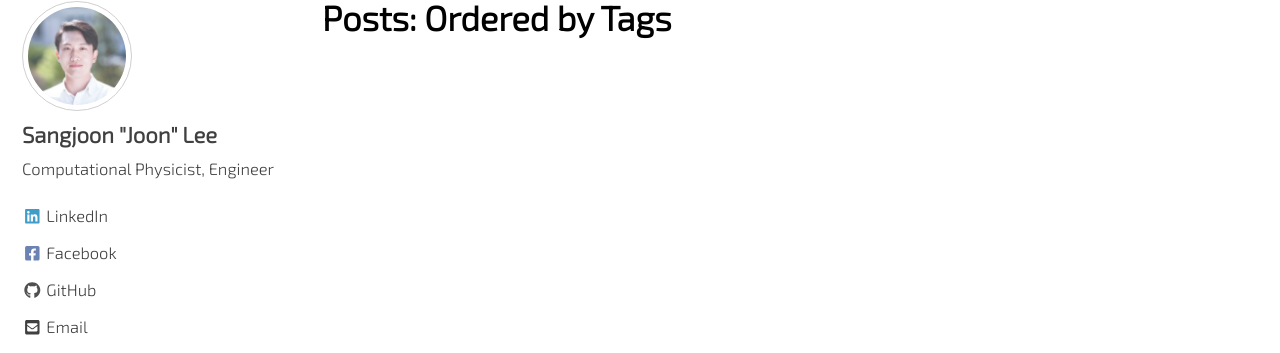
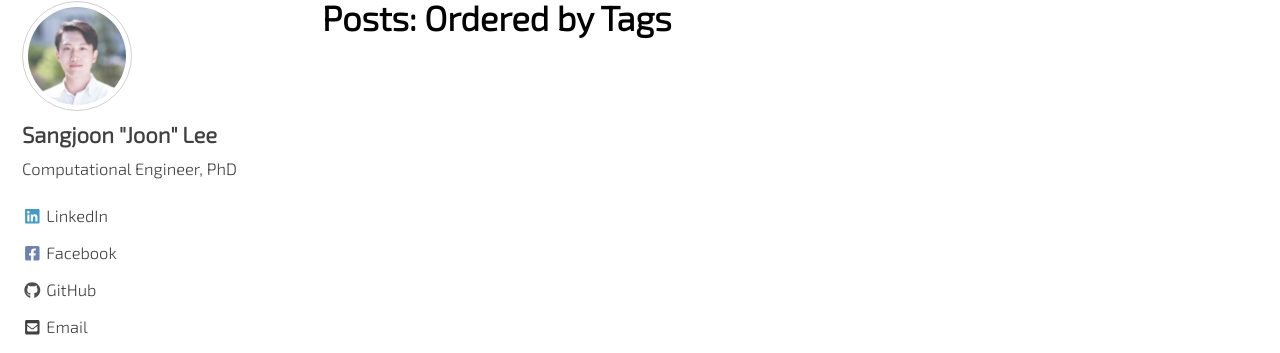
Before and after one commit to jun9303/jun9303.github.io, a Jekyll site: the page built from _pages/tags.md, in a window 1280 px wide. Shown: the part 110-463 px from the top of the page. Built offline with Jekyll 4.4.1, drawn with Linux system fonts in a browser that asks for light colours; cached includes are drawn as plain includes; nearby versions of some CDN libraries.

Commit message:
Profile Updated 072424

```diff
--- a/_config.yml
+++ b/_config.yml
@@ -108,7 +108,7 @@ analytics:
 author:
   name             : 'Sangjoon "Joon" Lee'
   avatar           : "/assets/images/bio-photo-sjlee-200x200.png"
-  bio              : "Computational Physicist, Engineer"
+  bio              : "Computational Engineer, PhD"
   location         : # NA
   email            : "sangjoonlee@berkeley.edu"
   links:
```
